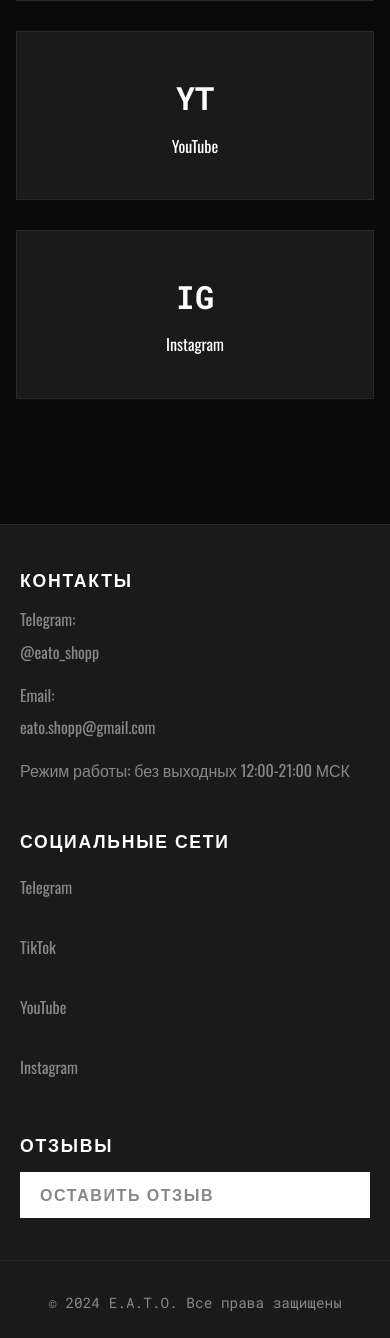
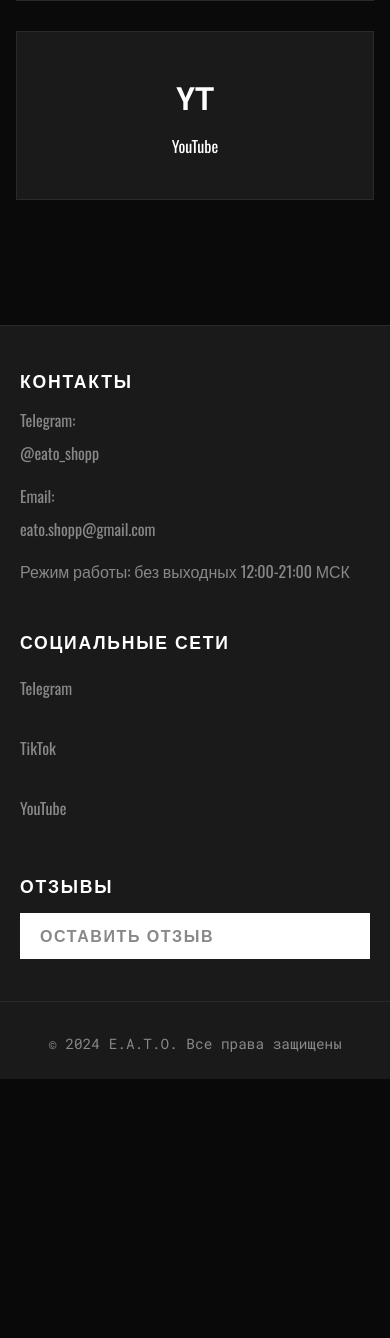
Before and after one commit to marizok1709-pixel/eato-store, a Flask app: page / in a window 390 px wide. Shown: the part 5063-6401 px from the top of the page. After the commit the page ends 6142 px from the top, so only its background shows below. Run offline with Flask 3, Linux system fonts and the light colour scheme.

Commit message:
Remove the Instagram link from the site
Dropped in all three places it appeared: the "Мы в соцсетях" card on the
homepage, the footer social list, and the mobile drawer.

.social-grid is repeat(auto-fit, minmax(200px, 1fr)), so the remaining
three cards reflow on their own — no layout change needed.

No instagram.com URL is served on any route now. The word still appears
in three source comments that describe where traffic comes from
(in-app webviews); those are not links and remain accurate.

Co-Authored-By: Claude Opus 5 <noreply@anthropic.com>

```diff
--- a/templates/base.html
+++ b/templates/base.html
@@ -83,7 +83,6 @@
         <div class="mobile-nav-socials">
             <a href="https://t.me/eato_store" target="_blank" rel="noopener">Telegram</a>
             <a href="https://www.tiktok.com/@eato_crew" target="_blank" rel="noopener">TikTok</a>
-            <a href="https://www.instagram.com/e.a.t.o.crew" target="_blank" rel="noopener">Instagram</a>
         </div>
     </nav>
 
@@ -105,7 +104,6 @@
                     <a href="https://t.me/eato_store" target="_blank">Telegram</a>
                     <a href="https://www.tiktok.com/@eato_crew" target="_blank">TikTok</a>
                     <a href="https://youtube.com/@eato_crew" target="_blank">YouTube</a>
-                    <a href="https://www.instagram.com/e.a.t.o.crew" target="_blank">Instagram</a>
                 </div>
             </div>
             <div class="footer-section">
--- a/templates/index.html
+++ b/templates/index.html
@@ -220,10 +220,6 @@
                 <div class="social-icon">YT</div>
                 <span>YouTube</span>
             </a>
-            <a href="https://www.instagram.com/e.a.t.o.crew" target="_blank" class="social-card animate-on-scroll delay-4">
-                <div class="social-icon">IG</div>
-                <span>Instagram</span>
-            </a>
         </div>
     </div>
 </section>
```
